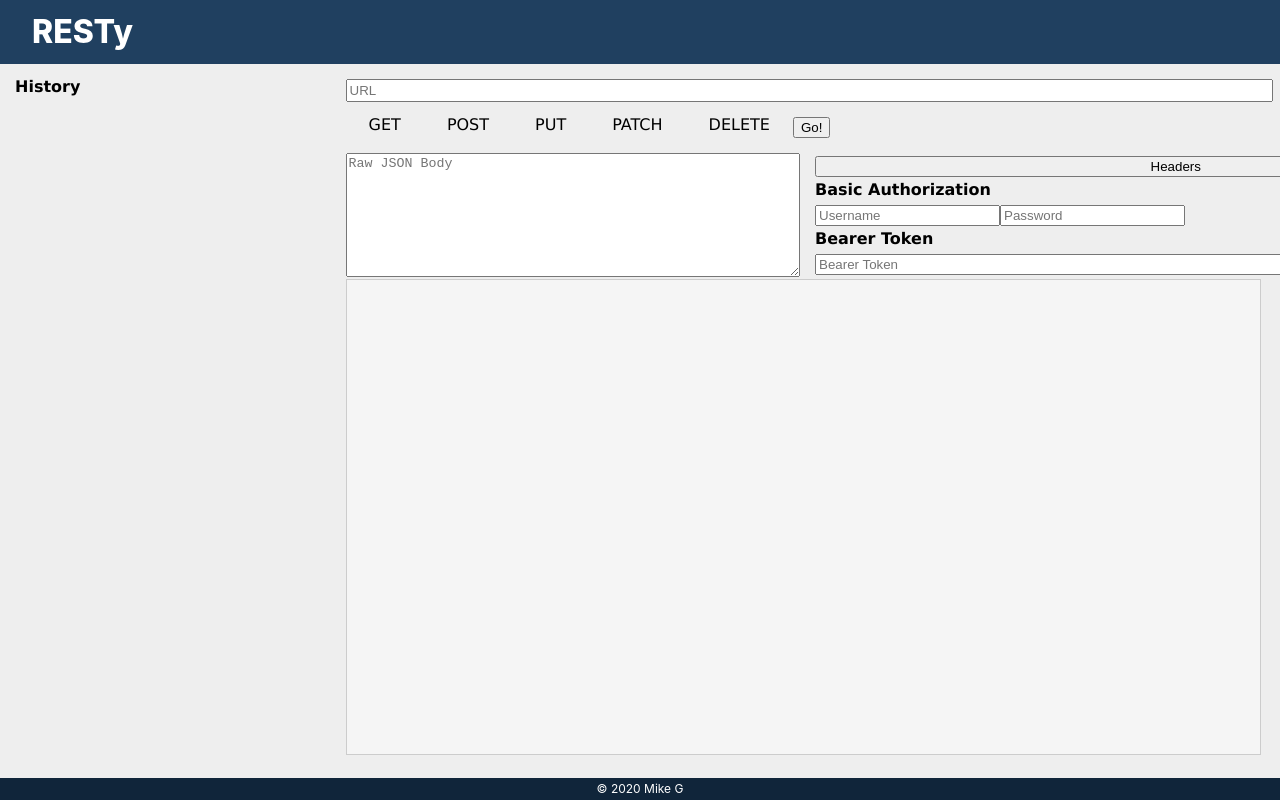
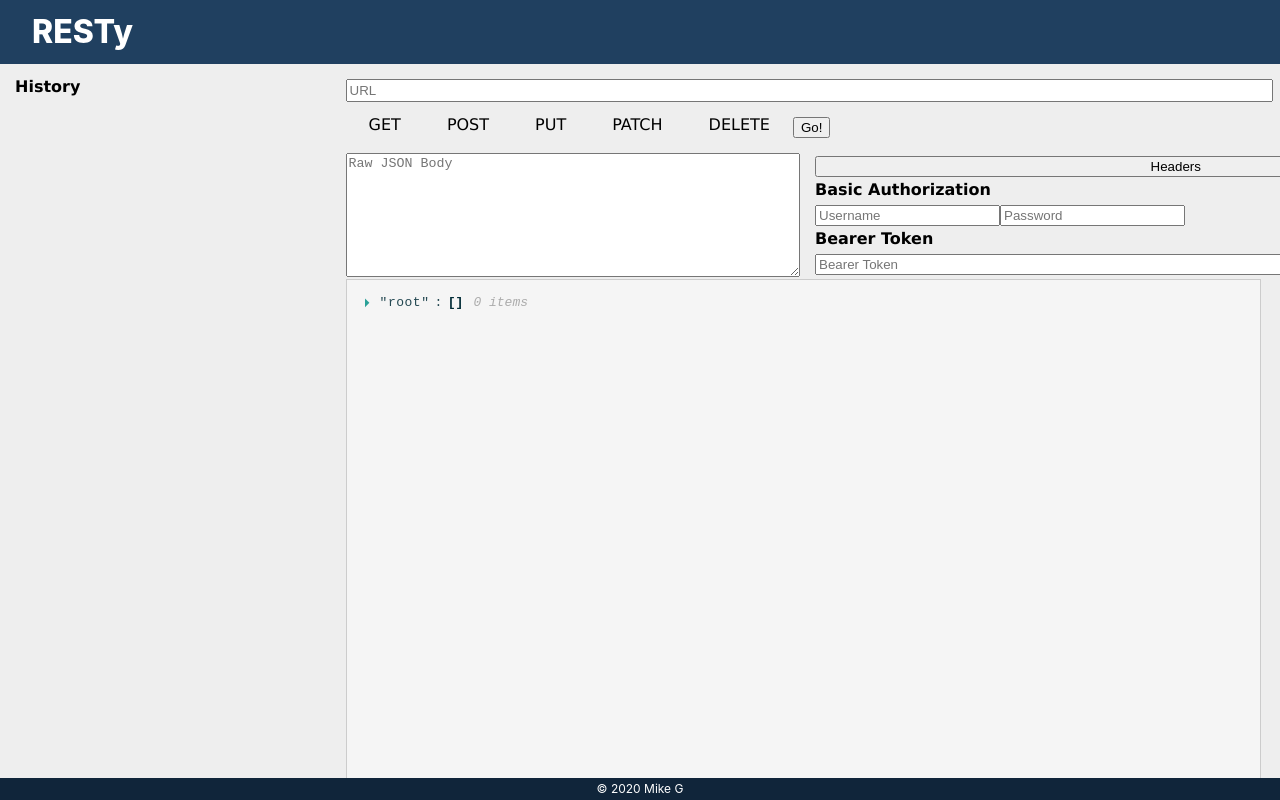
Before and after one commit to TravelFiend/RESTy, a React app: page / in a window 1280 px wide. Shown: the top 800 px of the page. Built offline with nearby package versions, Linux system fonts and the light colour scheme.

Commit message:
response field showing fetch response

```diff
--- a/package.json
+++ b/package.json
@@ -26,7 +26,8 @@
   "license": "ISC",
   "dependencies": {
     "react": "^16.12.0",
-    "react-dom": "^16.12.0"
+    "react-dom": "^16.12.0",
+    "react-json-view": "^1.19.1"
   },
   "devDependencies": {
     "@babel/core": "^7.8.4",
--- a/src/components/response/ResponseField.js
+++ b/src/components/response/ResponseField.js
@@ -1,16 +1,18 @@
-import React, { Component } from 'react';
-// import PropTypes from 'prop-types';
+import React from 'react';
+import PropTypes from 'prop-types';
 import styles from './Response.css';
+import ReactJson from 'react-json-view';
 
-class ResponseField extends Component {
+const ResponseField = ({ response }) => {
+  return (
+    <section className={styles.ShowResult}>
+      <ReactJson src={response} />
+    </section>
+  );
+};
 
-  render() {
-    return (
-      <div className={styles.ShowResult}>
-
-      </div>
-    );
-  }
-}
+ResponseField.propTypes = {
+  response: PropTypes.oneOfType([PropTypes.object, PropTypes.array]).isRequired
+};
 
 export default ResponseField;
--- a/src/containers/RESTy.js
+++ b/src/containers/RESTy.js
@@ -13,7 +13,7 @@ class RESTy extends Component {
     token: '',
     json: '',
     method: '',
-    response: ''
+    response: []
   }
 
   handleClick = ({ target }) => {
@@ -47,8 +47,8 @@ class RESTy extends Component {
       <div className={styles.Container}>
         <History />
         <div>
-          <Form onSubmit={this.handleSubmit} onChange={this.handleChange} onClick={this.handleClick} />
-          <ResponseField />
+          <Form onSubmit={this.handleSubmit} onChange={this.handleChange} onClick={this.handleClick} response={this.response} />
+          <ResponseField response={this.state.response} />
         </div>
       </div>
     );
```
Also changed, not shown: 1 other file (tests, documents, lock files or other folders).
